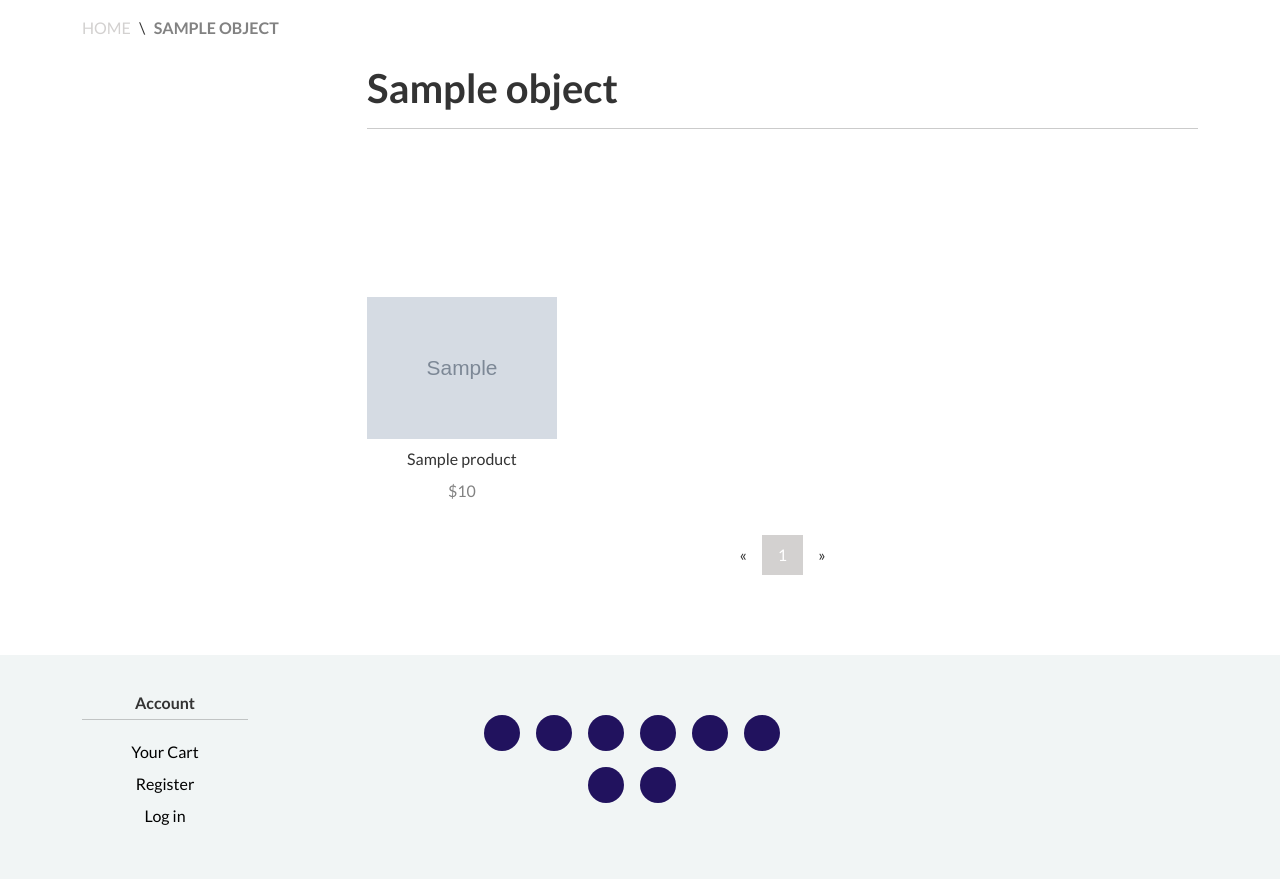
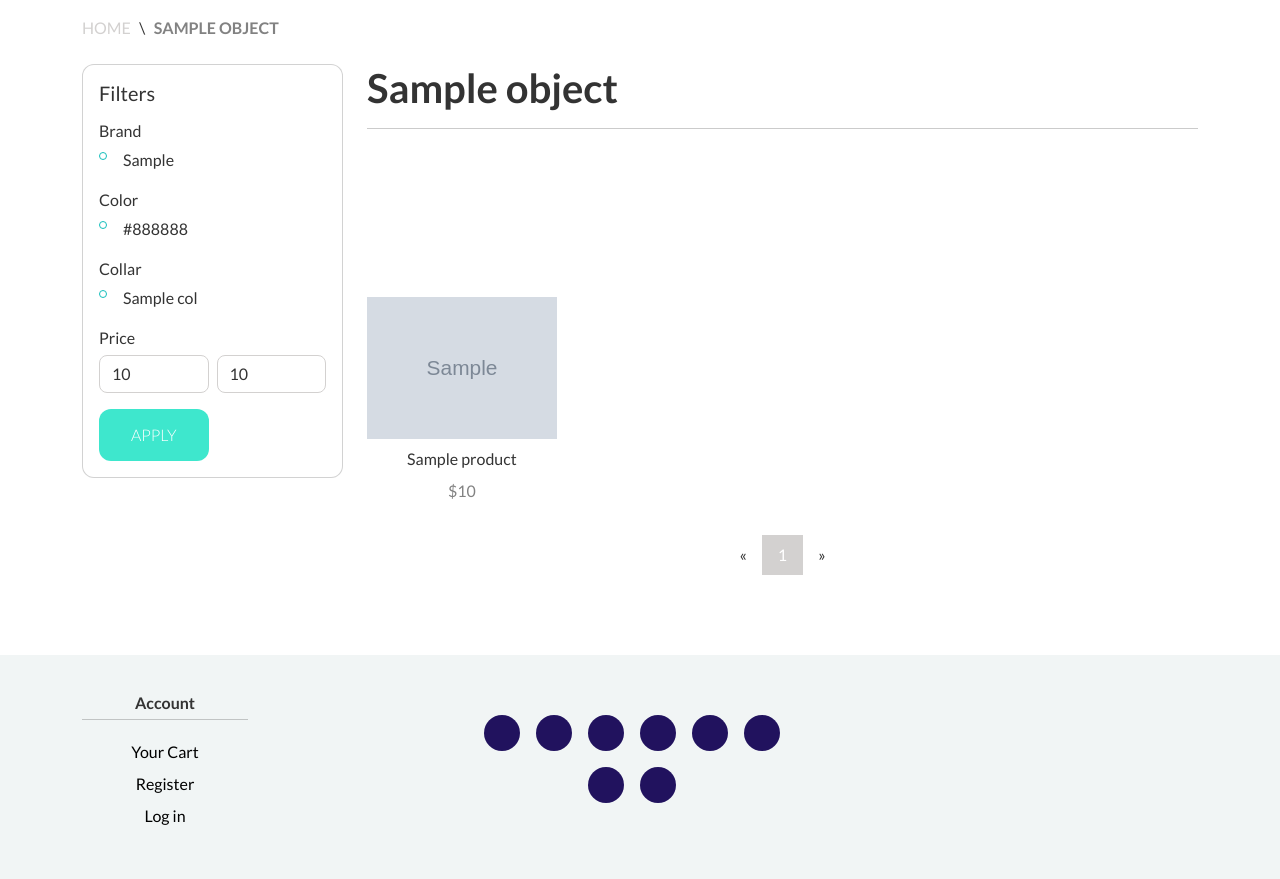
Before and after one commit to azkanab/softsec-shop, a Python web app: template softsec-shop/flaskshop/templates/category/index.html in a window 1280 px wide. Shown: the part 151-1030 px from the top of the page. Run offline with Jinja, Linux system fonts and the light colour scheme; the template is opened without the code that fills it: most values are stand-ins (such as "Sample title", 1, 10 or a date in 2020); grey boxes marked "Sample" are stand-in pictures; some libraries are stand-ins or nearby versions.

Commit message:
Task 3.4 filter

```diff
--- a/softsec-shop/flaskshop/templates/products/product_list_base.html
+++ b/softsec-shop/flaskshop/templates/products/product_list_base.html
@@ -27,7 +27,76 @@
     <div class="row">
         <div class="col-md-4 col-lg-3">
             <!-- space for filters -->
+             <!-- FILTER SIDEBAR -->
+            <form method="get" id="product-filters" class="card p-3">
+              <h5 class="mb-3">Filters</h5>
+
+              <!-- Brands -->
+              {% if brand_choices %}
+                <div class="mb-3">
+                  <h6>Brand</h6>
+                  {% for b in brand_choices %}
+                    <div class="form-check">
+                      <input class="form-check-input" type="checkbox" name="brand" id="brand_{{ loop.index }}" value="{{ b }}"
+                        {% if b in brand %}checked{% endif %}>
+                      <label class="form-check-label" for="brand_{{ loop.index }}">{{ b }}</label>
+                    </div>
+                  {% endfor %}
+                </div>
+              {% endif %}
+
+              <!-- Colors -->
+              {% if color_choices %}
+                <div class="mb-3">
+                  <h6>Color</h6>
+                  {% for c in color_choices %}
+                    <div class="form-check">
+                      <input class="form-check-input" type="checkbox" name="color" id="color_{{ loop.index }}" value="{{ c }}"
+                        {% if c in color %}checked{% endif %}>
+                      <label class="form-check-label" for="color_{{ loop.index }}">{{ c }}</label>
+                    </div>
+                  {% endfor %}
+                </div>
+              {% endif %}
+
+              <!-- Collar -->
+              {% if collar_choices %}
+                <div class="mb-3">
+                  <h6>Collar</h6>
+                  {% for col in collar_choices %}
+                    <div class="form-check">
+                      <input class="form-check-input" type="checkbox" name="collar" id="collar_{{ loop.index }}" value="{{ col }}"
+                        {% if col in collar %}checked{% endif %}>
+                      <label class="form-check-label" for="collar_{{ loop.index }}">{{ col }}</label>
+                    </div>
+                  {% endfor %}
+                </div>
+              {% endif %}
+
+              <!-- Price range -->
+              <div class="mb-3">
+                <h6>Price</h6>
+                <div class="d-flex gap-2">
+                  <input class="form-control" type="number" step="0.01" min ="0" name="price_from" placeholder="Min" value="{{ price_from or '' }}">
+                  <input class="form-control" type="number" step="0.01" min ="0" name="price_to" placeholder="Max" value="{{ price_to or '' }}">
+                </div>
+              </div>
+
+              <!-- Preserve sort_by if present so applying filters keeps sorting -->
+              {% if request.args.get('sort_by') %}
+                <input type="hidden" name="sort_by" value="{{ request.args.get('sort_by') }}">
+              {% endif %}
+
+              <div class="d-flex gap-2">
+                <button type="submit" class="btn btn-primary btn-sm">Apply</button>
+                <a class="btn btn-outline-secondary btn-sm" href="{{ request.path }}">Reset</a>
+              </div>
+</form>
+<!-- END FILTER SIDEBAR -->
+
+
         </div>
+
         <div class="col-md-8 col-lg-9 product-list">
             <div class="product-list__header">
                 <div class="product-list__header__title">
@@ -42,7 +111,7 @@
                         {% trans %}Filters{% endtrans %}
                     </h3>
                     <div class="sort-by">
-                        <div class="click-area d-none"></div>
+                        <!-- <div class="L-area d-none"></div> -->
                         <button class="btn btn-link">
                             <div>
                             <span>
```
Also changed, not shown: softsec-shop/flaskshop/product/models.py (+115 -7 lines).
